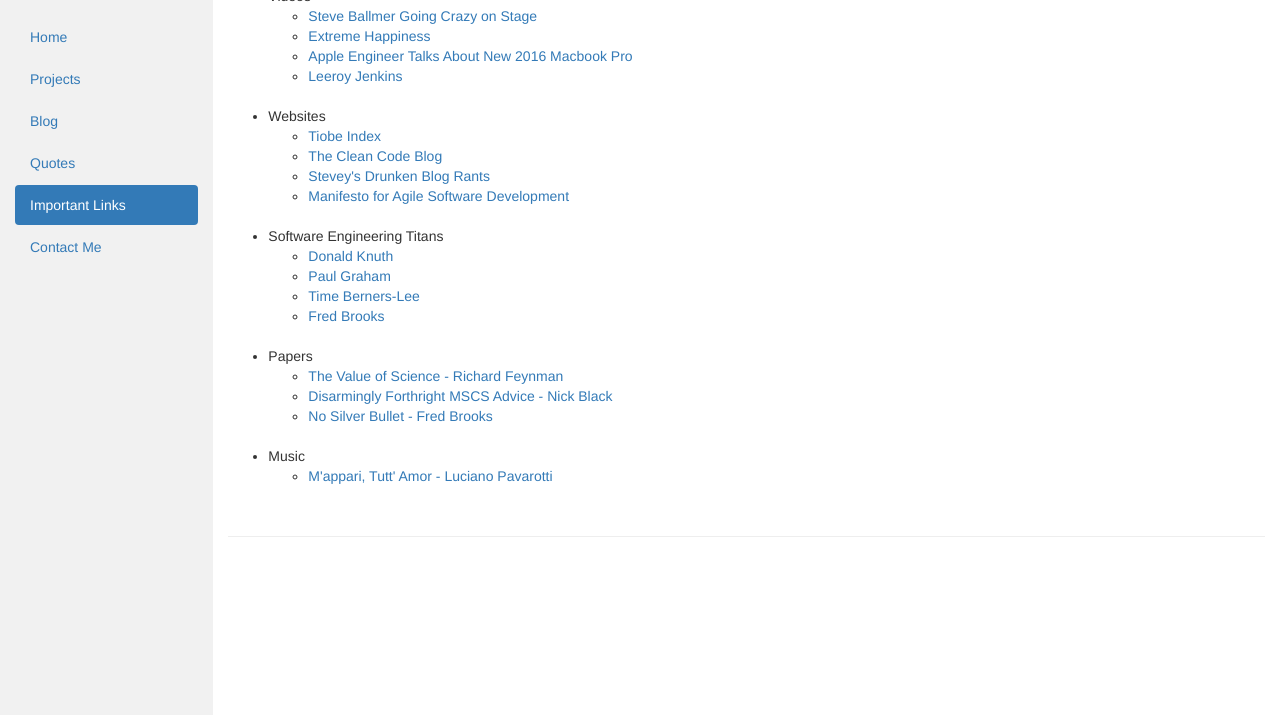
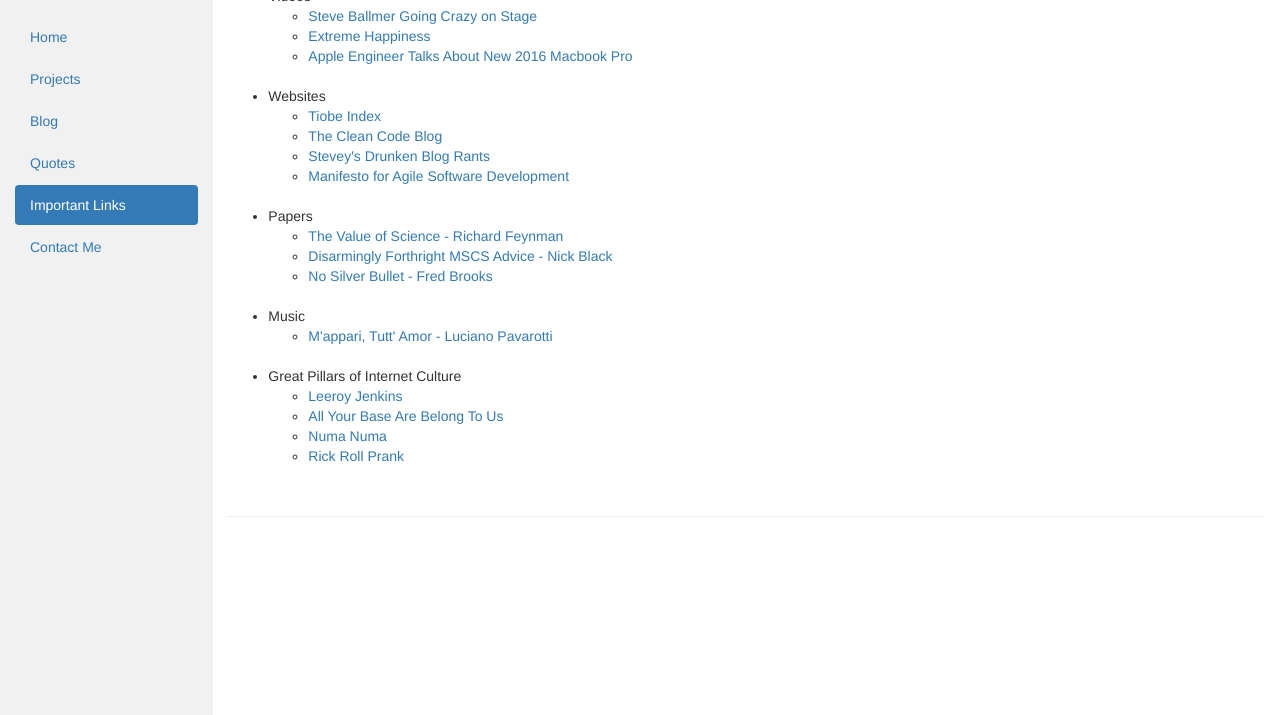
Before and after one commit to thecomputerwolf/thecomputerwolf.github.io, a plain HTML site: page links.html in a window 1280 px wide. Shown: the part 85-800 px from the top of the page. Drawn offline with nearby package versions, Linux system fonts and the light colour scheme.

Commit message:
Content updates

```diff
--- a/links.html
+++ b/links.html
@@ -63,7 +63,6 @@
 							<li><a href="https://www.youtube.com/watch?v=I14b-C67EXY">Steve Ballmer Going Crazy on Stage</a></li>
 							<li><a href="https://www.youtube.com/watch?v=vC8gJ0_9o4M&t=15s">Extreme Happiness</a></li>
 							<li><a href="https://www.youtube.com/watch?v=-XSC_UG5_kU">Apple Engineer Talks About New 2016 Macbook Pro</a></li>
-							<li><a href="https://www.youtube.com/watch?v=mLyOj_QD4a4">Leeroy Jenkins</a></li>
 						</ul>
 						<br>
 						<li>Websites</li>
@@ -73,14 +72,6 @@
 							<li><a href="https://sites.google.com/site/steveyegge2/blog-rants">Stevey's Drunken Blog Rants</a></li>
 							<li><a href="https://agilemanifesto.org/">Manifesto for Agile Software Development</a></li>
 						</ul>
-						<br>
-						<li>Software Engineering Titans</li>
-							<ul>
-								<li><a href="https://www-cs-faculty.stanford.edu/~knuth/">Donald Knuth</a></li>
-								<li><a href="http://www.paulgraham.com/index.html">Paul Graham</a></li>
-								<li><a href="https://www.w3.org/People/Berners-Lee/">Time Berners-Lee</a></li>
-								<li><a href="https://www.cs.unc.edu/~brooks/index.html">Fred Brooks</a></li>
-							</ul>
 						<br>
 						<li>Papers</li>
 						<ul>
@@ -93,6 +84,14 @@
 						<ul>
 							<li><a href="https://www.youtube.com/watch?v=ypDQoiryv1Q">M'appari, Tutt' Amor - Luciano Pavarotti</a></li>
 						</ul>
+						<br>
+						<li>Great Pillars of Internet Culture</li>
+						<ul>
+							<li><a href="https://www.youtube.com/watch?v=mLyOj_QD4a4">Leeroy Jenkins</a></li>
+							<li><a href="https://www.youtube.com/watch?v=jQE66WA2s-A&t=134s">All Your Base Are Belong To Us</a></li>
+							<li><a href="https://www.youtube.com/watch?v=KmtzQCSh6xk">Numa Numa</a></li>
+							<li><a href="https://www.youtube.com/watch?v=oHg5SJYRHA0">Rick Roll Prank</a></li>
+						</ul>
 					</ul>
 					<br>
 					<hr>
```
Also changed, not shown: blog.html (+6 -2 lines), index.html (+1 -1 lines), packOfMentors.html (+1 -1 lines), projects.html (+6 -7 lines), quotes.html (+0 -10 lines).
